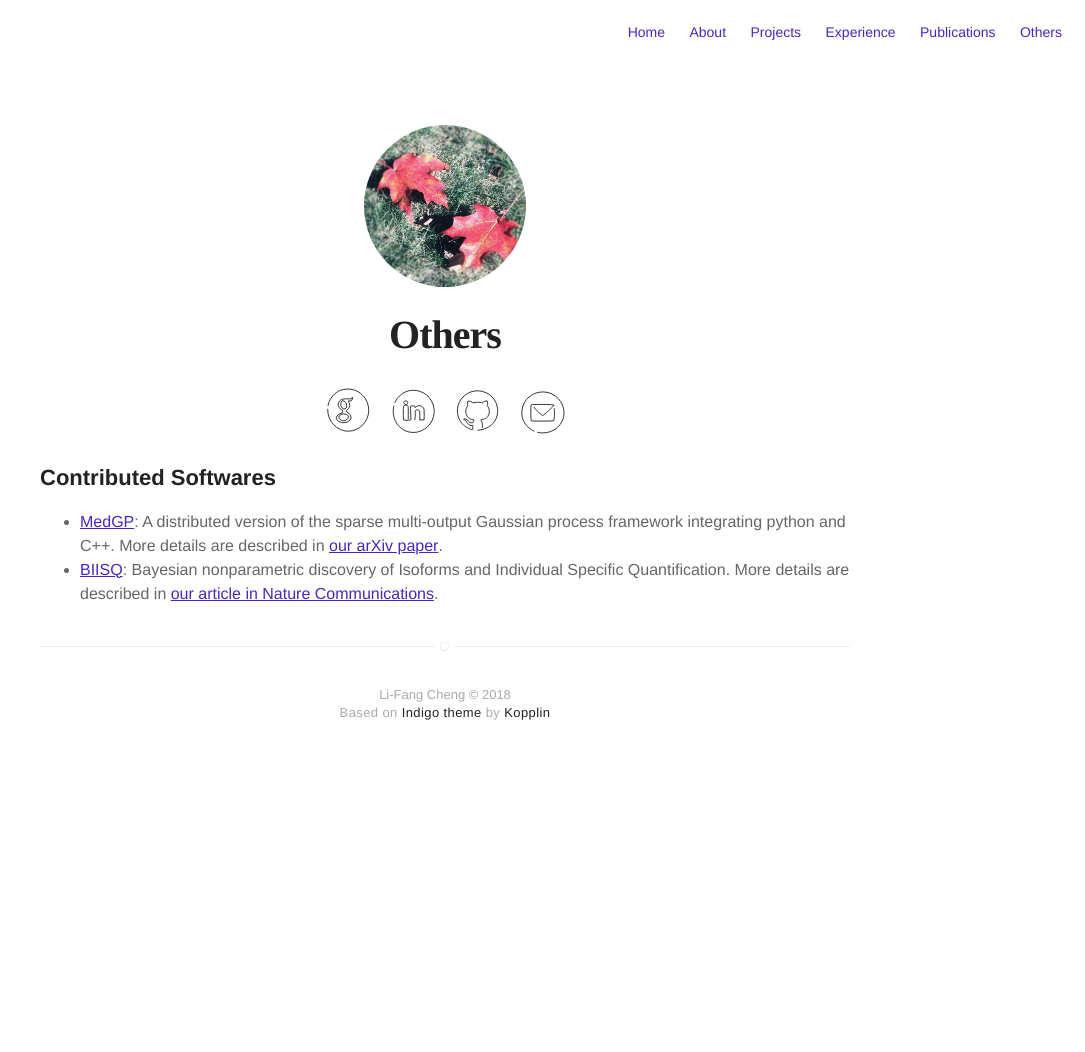
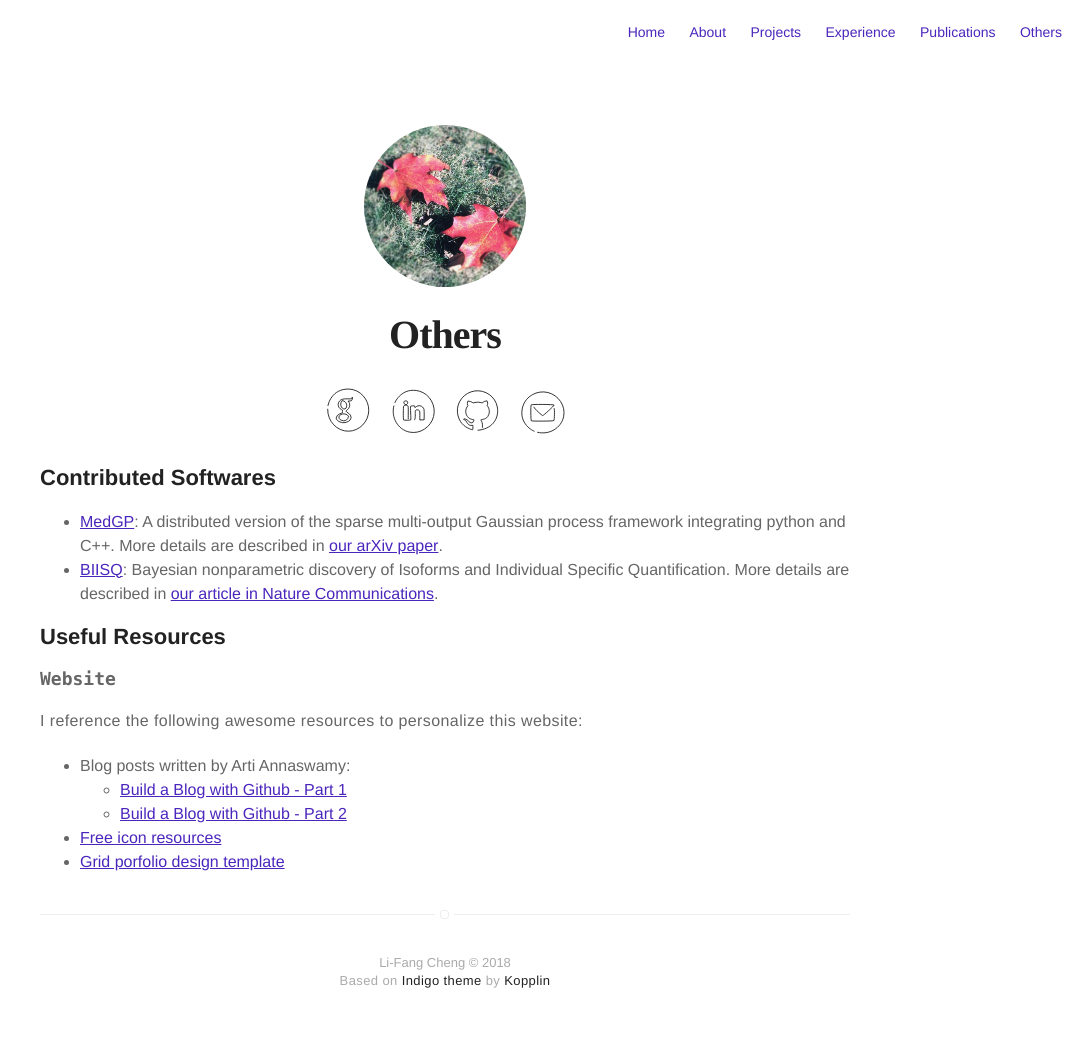
Before and after one commit to Li-FangCheng/li-fangcheng.github.io, a Jekyll site: the page built from others.md, in a window 1280 px wide. Shown: the whole page, without its empty margins (195-1280 px from the left). Built offline with Jekyll 4.4.1, drawn with Linux system fonts in a browser that asks for light colours; before the commit the page ends 900 px from its top, so only the background shows below that.

Commit message:
add resources to others

```diff
--- a/others.md
+++ b/others.md
@@ -6,5 +6,14 @@ banner-image: /assets/images/banner/banner-others.jpg
 ---
 
 ## Contributed Softwares
-* [MedGP](https://github.com/bee-hive/MedGP): A distributed version of the sparse multi-output Gaussian process framework integrating python and C++. More details are described in [our arXiv paper](https://arxiv.org/abs/1703.09112).
-* [BIISQ](https://github.com/bee-hive/BIISQ): Bayesian nonparametric discovery of Isoforms and Individual Specific Quantification. More details are described in [our article in Nature Communications](https://www.nature.com/articles/s41467-018-03402-w).
+* [MedGP](https://github.com/bee-hive/MedGP){:target="_blank"}: A distributed version of the sparse multi-output Gaussian process framework integrating python and C++. More details are described in [our arXiv paper](https://arxiv.org/abs/1703.09112){:target="_blank"}.
+* [BIISQ](https://github.com/bee-hive/BIISQ){:target="_blank"}: Bayesian nonparametric discovery of Isoforms and Individual Specific Quantification. More details are described in [our article in Nature Communications](https://www.nature.com/articles/s41467-018-03402-w){:target="_blank"}.
+
+## Useful Resources
+### Website
+I reference the following awesome resources to personalize this website:
+* Blog posts written by Arti Annaswamy:
+    * [Build a Blog with Github - Part 1](http://artiannaswamy.com/build-a-github-blog-part-1){:target="_blank"}
+    * [Build a Blog with Github - Part 2](http://artiannaswamy.com/build-a-github-blog-part-2){:target="_blank"}
+* [Free icon resources](https://www.iconfinder.com/icons/1390302/github_icon#size=256){:target="_blank"}
+* [Grid porfolio design template](https://github.com/JonathanMatthey/jonathanmatthey.com){:target="_blank"}
```
